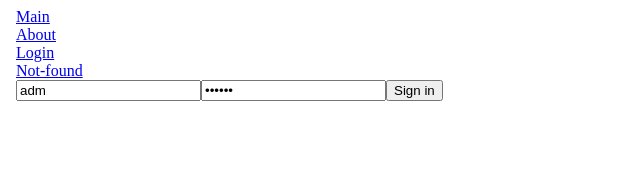
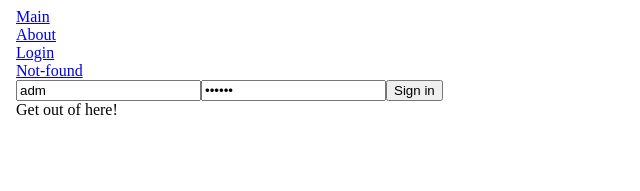
Before and after one commit to GABASTAR/AngularJS, an Angular app in the folder my-app/: page /login in a window 1280 px wide. Shown: the top 191 px of the page, without its empty margins (0-640 px from the left). Built offline with nearby package versions, Linux system fonts and the light colour scheme.

Commit message:
Login ver.2

```diff
--- a/my-app/src/app/login/login.component.html
+++ b/my-app/src/app/login/login.component.html
@@ -4,5 +4,10 @@
         <input type = "password" placeholder = "Enter password" [(ngModel)] = "password" name = "password">
         <input type = "submit" placeholder = "Send" value="Sign in">
     </form>
-
+    <div *ngIf = "entered">
+        <p>You have Entered</p>
+    </div>
+    <div *ngIf = "!entered">
+        Get out of here!
+    </div>
 </div>
--- a/my-app/src/app/login/login.component.ts
+++ b/my-app/src/app/login/login.component.ts
@@ -8,18 +8,32 @@ import { Component, OnInit } from '@angular/core';
 export class LoginComponent implements OnInit {
   login: string
   password: string
+  entered: boolean
 
   constructor() { }
 
   ngOnInit() {
     this.login = "adm"
     this.password = "adm123"
+    this.entered = false
   }
   MakeLogin() {
     console.log(this.login)
     console.log(this.password)
     if (this.login == "adm" && this.password == "adm123") {
+      this.entered = true
       console.log("You have entered succesfully")
+    }
+    else {
+      this.entered = false
+      localStorage.setItem("login", this.login)
+      localStorage.setItem("password", this.password)
+      const pass = localStorage.getItem("password")
+      const log = localStorage.getItem("login")
+      if (pass === this.login && log === this.password) {
+        this.entered = true;
+        console.log("Nice!")
+      }
     }
   }
 
--- a/my-app/src/app/not-found/not-found.component.html
+++ b/my-app/src/app/not-found/not-found.component.html
@@ -1,2 +1,9 @@
 <h1>Error 404</h1><br>
 <h1>Page not found</h1><br>
+<div style="font-size: 3vw;">
+    {{myDate|date:"dd/MM/yyyy"}}<br>
+    {{pi|number:"2.1-2"}};
+    {{pi|number:"3.5-5"}}<br>
+    {{message|slice: 0:6|uppercase}}
+    {{message|slice: 6:14|lowercase}}<br>
+</div>
--- a/my-app/src/app/not-found/not-found.component.ts
+++ b/my-app/src/app/not-found/not-found.component.ts
@@ -2,11 +2,14 @@ import { Component, OnInit } from '@angular/core';
 
 @Component({
   selector: 'app-not-found',
+  template: `<div>{{myDate|date:"dd/MM/yyyy"}}</div>`,
   templateUrl: './not-found.component.html',
   styleUrls: ['./not-found.component.css']
 })
 export class NotFoundComponent implements OnInit {
-
+  myDate = Date.now()
+  pi: number = 3.1415
+  message: string = "Anubis awesome"
   constructor() { }
 
   ngOnInit() {
```
